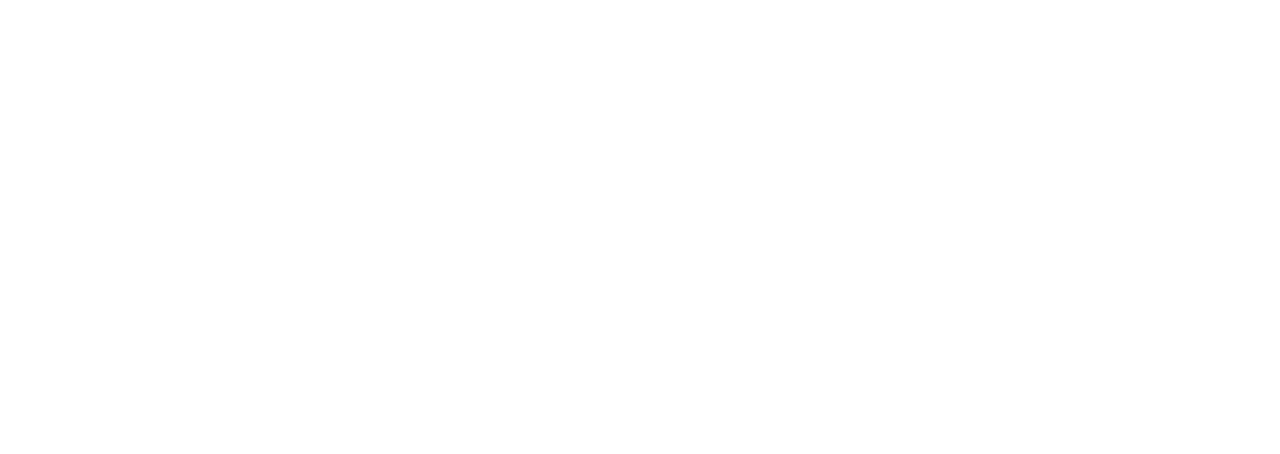
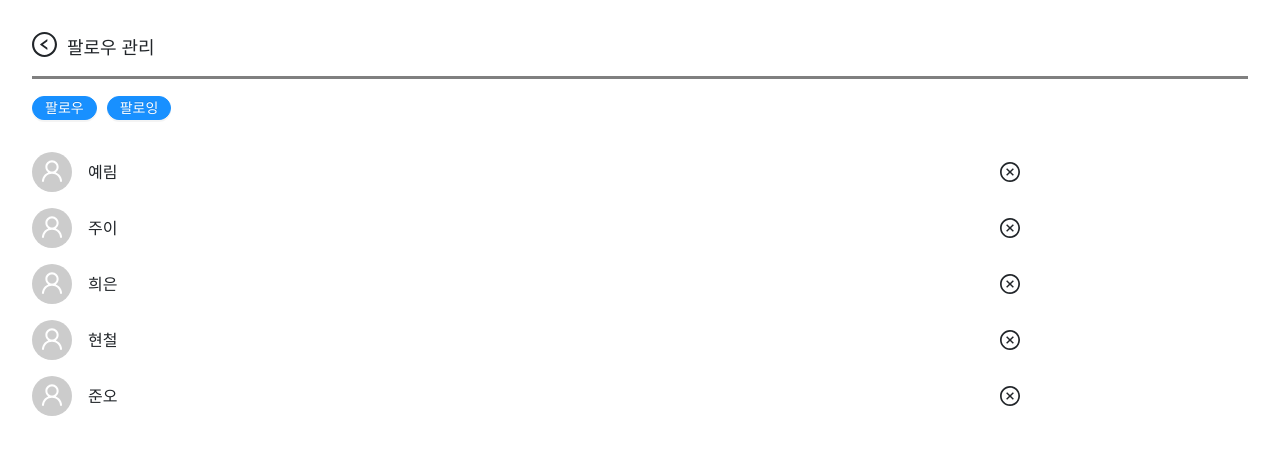
Before and after one commit to seaw7777/Fooding, a React (Create React App) app in the folder client/: page /follow in a window 1280 px wide. Shown: the top 454 px of the page. Built offline with nearby package versions, Linux system fonts and the light colour scheme.

Commit message:
feat: mypage, follow page

```diff
--- a/client/package.json
+++ b/client/package.json
@@ -15,7 +15,6 @@
     "react-dom": "^17.0.1",
     "react-router-dom": "^5.2.0",
     "react-scripts": "4.0.3",
-    "react-whirligig": "^6.6.15",
     "web-vitals": "^1.0.1"
   },
   "scripts": {
--- a/client/src/App.js
+++ b/client/src/App.js
@@ -5,6 +5,7 @@ import MainPage from './components/views/MainPage/MainPage';
 import RegisterPage from './components/views/RegisterPage/RegisterPage';
 import RegisterTastePage from './components/views/RegisterPage/RegisterTastePage';
 import Mypage from './components/views/MyPage/MyPage';
+import FollowPage from './components/views/FollowPage/FollowPage';
 
 function App() {
   return (
@@ -17,6 +18,7 @@ function App() {
             <Route exact path="/register" component={RegisterPage} />
             <Route exact path="/register/taste" component={RegisterTastePage} />
             <Route exact path="/mypage" component={Mypage} />
+            <Route exact path="/follow" component={FollowPage} />
           </Switch>
         </div>
       </Router>
--- a/client/src/components/views/FollowPage/FollowPage.js
+++ b/client/src/components/views/FollowPage/FollowPage.js
@@ -1,13 +1,57 @@
-import React from 'react';
+import React, { useState } from 'react';
 import { Button } from 'antd';
 import { LeftCircleOutlined } from '@ant-design/icons';
+import FollowList from './Sections/FollowList';
+import FollowingList from './Sections/FollowingList';
 
 function FollowPage() {
+  const [showFollowList, setshowFollowList] = useState(true);
+  const [showFollowingList, setshowFollowingList] = useState(false);
+
+  const showFollowListButton = () => {
+    setshowFollowList(true);
+    setshowFollowingList(false);
+  };
+
+  const showFollowingListButton = () => {
+    setshowFollowList(false);
+    setshowFollowingList(true);
+  };
+
   return (
-    <div>
-      <div>
-        <LeftCircleOutlined />
-        <span>팔로우 관리</span>
+    <div style={{ margin: '2rem' }}>
+      <div
+        style={{
+          fontSize: '18px',
+          borderBottom: 'solid grey',
+          paddingBottom: '15px',
+        }}
+      >
+        <LeftCircleOutlined style={{ fontSize: '25px', marginRight: '10px' }} />
+        팔로우 관리
+      </div>
+      <div style={{ marginTop: '1rem' }}>
+        <Button
+          type="primary"
+          shape="round"
+          size={'small'}
+          style={{ marginRight: '10px' }}
+          onClick={showFollowListButton}
+        >
+          팔로우
+        </Button>
+        <Button
+          type="primary"
+          shape="round"
+          size={'small'}
+          onClick={showFollowingListButton}
+        >
+          팔로잉
+        </Button>
+      </div>
+      <div style={{ marginTop: '2rem' }}>
+        {showFollowList && <FollowList />}
+        {showFollowingList && <FollowingList />}
       </div>
     </div>
   );
--- /dev/null
+++ b/client/src/components/views/FollowPage/Sections/FollowList.js
@@ -0,0 +1,38 @@
+import React, { useState } from 'react';
+import { Row, Col, Avatar } from 'antd';
+import { UserOutlined, CloseCircleOutlined } from '@ant-design/icons';
+
+function FollowList() {
+  const [followList, setfollowList] = useState([
+    '예림',
+    '주이',
+    '희은',
+    '현철',
+    '준오',
+  ]);
+
+  const renderFollowList = () =>
+    followList.map((follow, index) => (
+      <Row style={{ marginBottom: '1rem' }}>
+        <Col>
+          <Avatar size="large" icon={<UserOutlined />} />
+        </Col>
+        <Col
+          span={18}
+          style={{ display: 'flex', alignItems: 'center', marginLeft: '1rem' }}
+        >
+          {follow}
+        </Col>
+        <Col style={{ display: 'flex', alignItems: 'center' }}>
+          <CloseCircleOutlined style={{ fontSize: '20px' }} />
+        </Col>
+      </Row>
+    ));
+  return (
+    <div>
+      <>{renderFollowList()}</>
+    </div>
+  );
+}
+
+export default FollowList;
--- /dev/null
+++ b/client/src/components/views/FollowPage/Sections/FollowingList.js
@@ -0,0 +1,7 @@
+import React from 'react';
+
+function FollowingList() {
+  return <div>FollowingList</div>;
+}
+
+export default FollowingList;
--- a/client/src/components/views/MyPage/MyPage.js
+++ b/client/src/components/views/MyPage/MyPage.js
@@ -2,7 +2,7 @@ import React, { useState } from 'react';
 import { Row, Col, Avatar, Badge, Button } from 'antd';
 import { Tabs, Tab } from 'react-bootstrap';
 import { UserOutlined, EditOutlined } from '@ant-design/icons';
-import Diary from './Components/Diary';
+import Diary from './Sections/Diary';
 // import DetailReview from './Components/DetailReview';
 import ReviewCard from '../../../utils/ReviewCard';
 
@@ -13,7 +13,8 @@ const rowStyle = {
 };
 
 function MyPage() {
-  const [showPage, setshowPage] = useState(true);
+  const [showDiaryPage, setshowDiaryPage] = useState(true);
+  const [showReviewCardPage, setshowReviewCardPage] = useState(false);
   const [diaryButtonStyle, setdiaryButtonStyle] = useState({
     backgroundColor: '#faad14',
     borderColor: '#faad14',
@@ -23,15 +24,19 @@ function MyPage() {
     borderColor: '#faad14',
   });
 
-  const showPageButton = () => {
-    setshowPage(!showPage);
-    if (showPage === false) {
+  const showDiaryPageButton = () => {
+    setshowDiaryPage(true);
+    setshowReviewCardPage(false);
     setdiaryButtonStyle({
       backgroundColor: '#faad14',
       borderColor: '#faad14',
     });
     setdetailButtonStyle({ color: '#faad14', borderColor: '#faad14' });
-    } else {
+  };
+
+  const showReviewCardPageButton = () => {
+    setshowDiaryPage(false);
+    setshowReviewCardPage(true);
     setdiaryButtonStyle({
       color: '#faad14',
       borderColor: '#faad14',
@@ -42,7 +47,6 @@ function MyPage() {
       backgroundColor: '#faad14',
       borderColor: '#faad14',
     });
-    }
   };
 
   return (
@@ -102,7 +106,7 @@ function MyPage() {
                   style={diaryButtonStyle}
                   shape="round"
                   size={'small'}
-                  onClick={showPageButton}
+                  onClick={showDiaryPageButton}
                 >
                   다이어리
                 </Button>
@@ -112,13 +116,14 @@ function MyPage() {
                   style={detailButtonStyle}
                   shape="round"
                   size={'small'}
-                  onClick={showPageButton}
+                  onClick={showReviewCardPageButton}
                 >
                   리뷰 상세
                 </Button>
               </Col>
             </Row>
-            {showPage ? <Diary /> : <ReviewCard />}
+            {showDiaryPage && <Diary />}
+            {showReviewCardPage && <ReviewCard />}
           </Tab>
           <Tab eventKey="likePlace" title="찜한 장소"></Tab>
         </Tabs>
```
Also changed, not shown: client/src/components/views/MyPage/Sections/Diary.js (renamed from client/src/components/views/MyPage/Components/Diary.js), 2 other files (tests, documents, lock files or other folders). Lines whose indentation alone changed are shown as unchanged.
